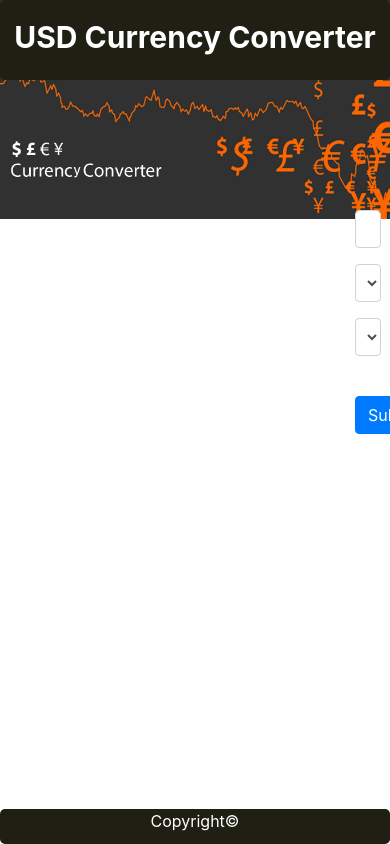
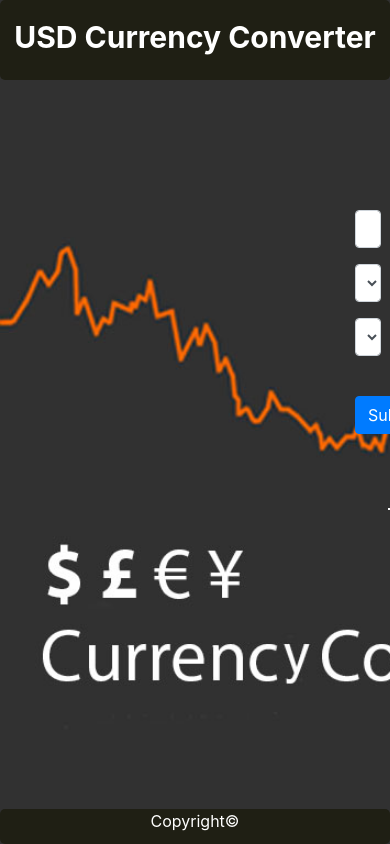
Before and after one commit to rajsingh18ny/Currency-Converter-1, a plain HTML site: page index.html in a window 390 px wide. Shown: the top 844 px of the page. Drawn offline with nearby package versions, Linux system fonts and the light colour scheme; no server answers.

Commit message:
added media query to style.css

```diff
--- a/assets/css/style.css
+++ b/assets/css/style.css
@@ -1,5 +1,9 @@
 *{
     box-sizing: border-box;
+}
+html {
+    height: 100%;
+    width: 100%;
 }
 body{
     background-image:url("../images/Fixed.jpg");
@@ -61,7 +65,8 @@ header {
     background-color:#1f1f14;
     height:150px;
     width: 350px;
-    margin:auto;
+    position: relative;
+    float: left
 }
 
 div.form-row{
@@ -114,3 +119,47 @@ footer{
     margin:0px;
     padding:0px;
 }
+#img-1{
+    height:20px;
+    width:30px
+}
+#img{
+    position:relative;
+    padding:0px;
+    margin:0px
+}
+#articles{
+    border: 1px white solid;
+    float:right;
+}
+
+
+
+@media only screen and (max-width: 960px) {
+    body {
+        /* background-color: lightblue; */
+        background-image:url("../images/Fixed.jpg");
+        background-repeat: no-repeat;
+        background-position: cover;
+        background-size:cover;
+    }
+}
+
+@media only screen and (max-width: 768px) {
+    body {
+        background-image:url("../images/Fixed.jpg");
+        background-repeat: no-repeat;
+        background-position: cover;
+        background-size:cover;
+    }
+}
+
+
+@media only screen and (max-width: 640px) {
+    body {
+        background-image:url("../images/Fixed.jpg");
+        background-repeat: no-repeat;
+        background-position: cover;
+        background-size: cover
+    }
+}
```
